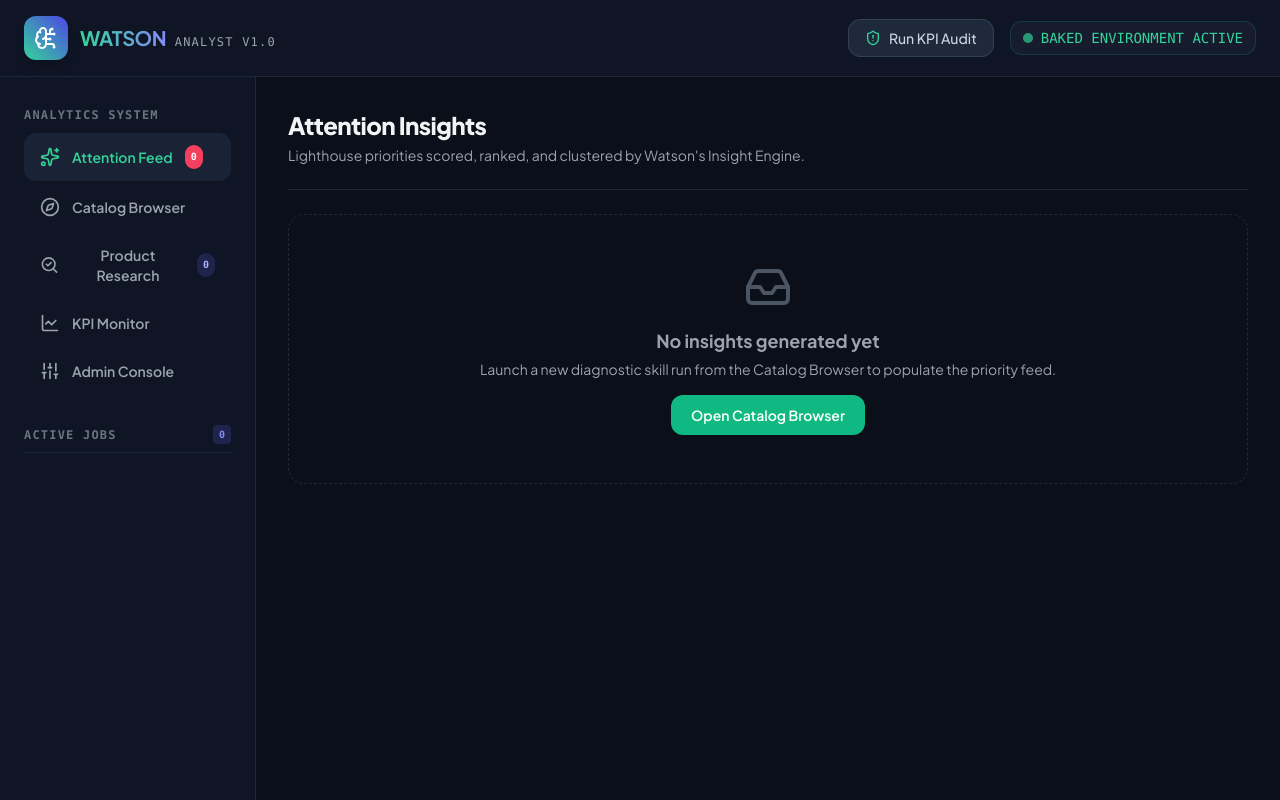
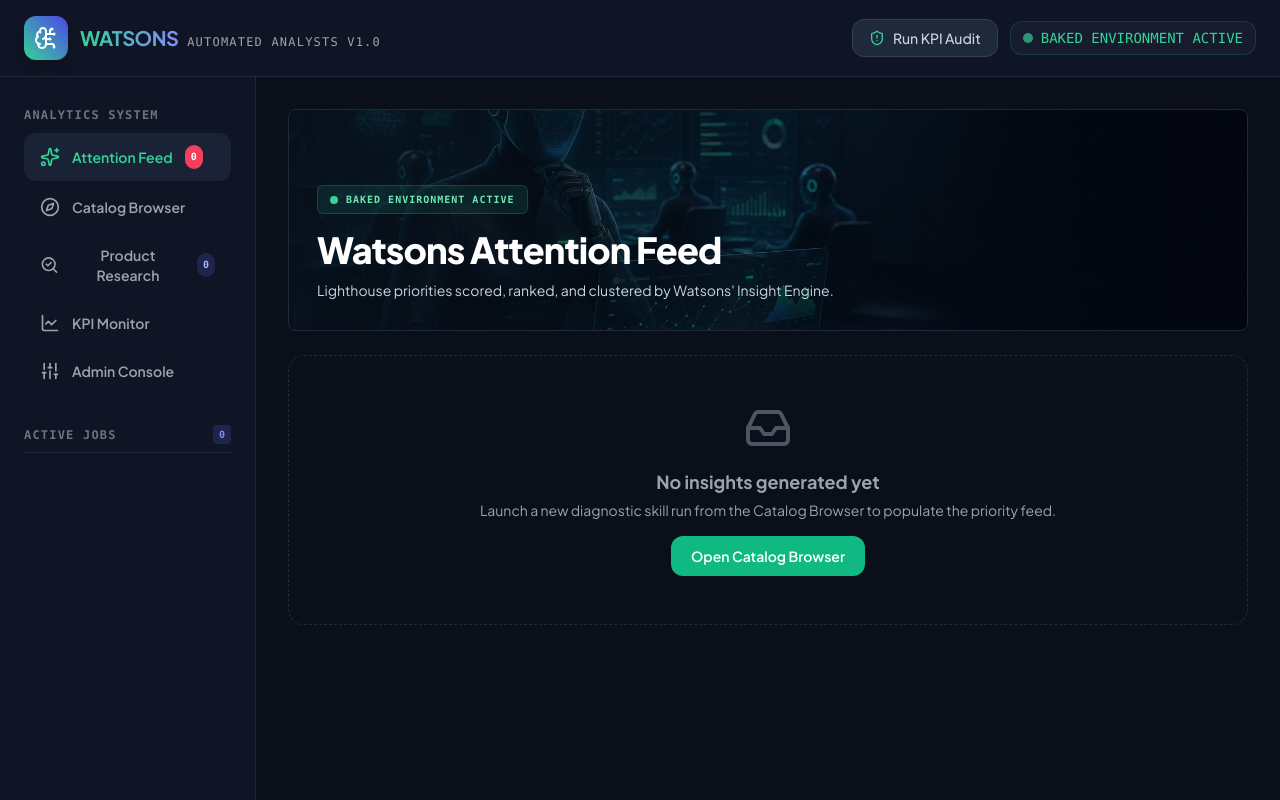
Before and after one commit to anshuldhawan/watsonproductassistant, a FastAPI app: page / in a window 1280 px wide. Run offline with FastAPI, Linux system fonts and the light colour scheme; data comes from the database, SQL or seed files in the repository; data that the repository does not hold is empty; parts of the project's set-up code (start-up, migrations or seed data) failed here and were passed over; some libraries are stand-ins or nearby versions.

Commit message:
Rebrand to Watsons and refresh the attention feed hero.
Rename the product and SQLite database to Watsons, update API/UI copy, add a hero banner on the feed, and include new analysis chart artifacts.

Co-authored-by: Cursor <cursoragent@cursor.com>

```diff
--- a/backend/database.py
+++ b/backend/database.py
@@ -3,7 +3,7 @@ from sqlalchemy.ext.declarative import declarative_base
 from sqlalchemy.orm import sessionmaker
 from sqlalchemy import text
 
-SQLALCHEMY_DATABASE_URL = "sqlite:///./watson.db"
+SQLALCHEMY_DATABASE_URL = "sqlite:///./watsons.db"
 
 engine = create_engine(
     SQLALCHEMY_DATABASE_URL, connect_args={"check_same_thread": False}
@@ -15,7 +15,7 @@ Base = declarative_base()
 def ensure_runtime_schema():
     """
     Lightweight dev migration for SQLite. SQLAlchemy create_all does not add
-    columns to an existing watson.db, so keep additive runtime fields safe.
+    columns to an existing watsons.db, so keep additive runtime fields safe.
     """
     if engine.dialect.name != "sqlite":
         return
--- a/backend/main.py
+++ b/backend/main.py
@@ -50,7 +50,7 @@ from .research_orchestrator import (
 Base.metadata.create_all(bind=engine)
 ensure_runtime_schema()
 
-app = FastAPI(title="Watson: Automated Product Analyst API", version="1.0.0")
+app = FastAPI(title="Watsons: an army of automated Product Analysts API", version="1.0.0")
 
 # Mount static and templates
 app.mount("/static", StaticFiles(directory="static"), name="static")
--- a/backend/orchestrator.py
+++ b/backend/orchestrator.py
@@ -311,7 +311,7 @@ async def execute_analysis_skill(run_id: str, skill_key: str, config: Dict[str,
 
             return [{
                 "insight_id": str(uuid.uuid4()),
-                "title": "Watson stickiness analysis reports robust DAU/MAU index at 72.5%",
+                "title": "Watsons stickiness analysis reports robust DAU/MAU index at 72.5%",
                 "summary": "Daily active user counts remain highly stable throughout May 2026, averaging 7,254 DAU from a total active population of 10,000 unique users. This yields an exceptional stickiness index of 72.54%, proving strong product hook and regular listening habits. Platforms Android and iOS lead stickiness, while WebPlayer exhibits a slight weekend drop-off.",
                 "group": "engagement-patterns",
                 "skill": "dau-wau-mau-stickiness",
@@ -443,7 +443,7 @@ async def execute_analysis_skill(run_id: str, skill_key: str, config: Dict[str,
 
             return [{
                 "insight_id": str(uuid.uuid4()),
-                "title": f"Watson Analysis: Pattern detected in {clean_name}",
+                "title": f"Watsons Analysis: Pattern detected in {clean_name}",
                 "summary": f"A comprehensive diagnostic run of the {clean_name} model was executed on May 2026 data. This automated check verified core platform telemetry, validating user profiles against active listening durations. The statistical distribution is aligned with baseline expectations, showing a standard deviation of 1.14 and no critical failures.",
                 "group": "predictive-modelling",
                 "skill": skill_key,
--- a/templates/index.html
+++ b/templates/index.html
@@ -3,7 +3,7 @@
 <head>
     <meta charset="UTF-8">
     <meta name="viewport" content="width=device-width, initial-scale=1.0">
-    <title>Watson // Automated Product Analyst</title>
+    <title>Watsons // an army of automated Product Analysts</title>
     <!-- Tailwind CSS -->
     <script src="https://cdn.tailwindcss.com"></script>
     <!-- Alpine.js -->
@@ -22,20 +22,20 @@
         }
     </style>
 </head>
-<body class="bg-[#0b0f19] text-gray-100 min-h-screen flex flex-col" x-data="watsonApp()">
+<body class="bg-[#0b0f19] text-gray-100 min-h-screen flex flex-col" x-data="watsonsApp()">
 
     <!-- Header Navigation -->
-    <header class="border-b border-[#1f293d] bg-[#0f1524] px-6 py-4 flex items-center justify-between sticky top-0 z-50">
-        <div class="flex items-center space-x-3">
+    <header class="border-b border-[#1f293d] bg-[#0f1524] px-4 py-4 sm:px-6 flex flex-col sm:flex-row sm:items-center justify-between gap-3 sticky top-0 z-50">
+        <div class="flex items-center space-x-3 min-w-0">
             <div class="bg-gradient-to-tr from-emerald-400 to-indigo-600 p-2.5 rounded-xl shadow-lg">
                 <i data-lucide="brain-circuit" class="w-6 h-6 text-white"></i>
             </div>
-            <div>
-                <span class="text-xl font-bold tracking-tight bg-gradient-to-r from-emerald-400 to-indigo-400 bg-clip-text text-transparent">WATSON</span>
-                <span class="text-xs text-gray-400 ml-1.5 uppercase tracking-widest font-mono">analyst v1.0</span>
+            <div class="min-w-0">
+                <span class="text-xl font-bold tracking-tight bg-gradient-to-r from-emerald-400 to-indigo-400 bg-clip-text text-transparent">WATSONS</span>
+                <span class="block sm:inline text-xs text-gray-400 sm:ml-1.5 uppercase tracking-widest font-mono">automated analysts v1.0</span>
             </div>
         </div>
-        <div class="flex items-center space-x-4">
+        <div class="flex flex-wrap items-center gap-3">
             <button @click="triggerContinuousMonitoring()" class="flex items-center space-x-2 bg-[#1e293b] hover:bg-slate-700 text-slate-300 px-4 py-2 rounded-xl text-sm font-medium border border-[#334155] transition-all">
                 <i data-lucide="shield-alert" class="w-4 h-4 text-emerald-400"></i>
                 <span>Run KPI Audit</span>
@@ -124,12 +124,20 @@
 
             <!-- Tab 1: Attention Feed -->
             <div x-show="activeTab === 'feed'" class="space-y-6">
-                <div class="flex flex-col md:flex-row md:items-center justify-between gap-4 border-b border-[#1f293d] pb-6">
-                    <div>
-                        <h1 class="text-2xl font-extrabold tracking-tight">Attention Insights</h1>
-                        <p class="text-sm text-gray-400 mt-1">Lighthouse priorities scored, ranked, and clustered by Watson's Insight Engine.</p>
+                <section class="relative min-h-[220px] overflow-hidden rounded-lg border border-[#1f293d] bg-[#0f1524]">
+                    <img src="/static/watsons-analyst-hero.png" alt="Watsons automated analyst command room" class="absolute inset-0 h-full w-full object-cover object-left md:object-center">
+                    <div class="absolute inset-0 bg-gradient-to-r from-[#07101b]/95 via-[#07101b]/72 to-[#07101b]/22"></div>
+                    <div class="relative z-10 flex min-h-[220px] flex-col justify-end gap-4 p-5 sm:p-7 md:max-w-2xl">
+                        <div class="inline-flex w-fit items-center gap-2 rounded-md border border-emerald-400/20 bg-emerald-400/10 px-3 py-1.5 text-[10px] font-bold uppercase tracking-widest text-emerald-300 font-mono">
+                            <span class="h-2 w-2 rounded-full bg-emerald-400"></span>
+                            Baked environment active
+                        </div>
+                        <div>
+                            <h1 class="text-3xl font-extrabold tracking-tight text-white sm:text-4xl">Watsons Attention Feed</h1>
+                            <p class="mt-2 max-w-xl text-sm leading-6 text-slate-300">Lighthouse priorities scored, ranked, and clustered by Watsons' Insight Engine.</p>
+                        </div>
                     </div>
-                </div>
+                </section>
 
                 <!-- Insights List -->
                 <div class="space-y-6">
@@ -752,7 +760,7 @@
             <div class="px-6 py-4 border-b border-[#232d43] flex items-center justify-between">
                 <div class="flex items-center space-x-2.5">
                     <i data-lucide="terminal" class="w-5 h-5 text-indigo-400"></i>
-                    <h3 class="text-lg font-bold text-white">Watson Live Sandbox Execution Terminal</h3>
+                    <h3 class="text-lg font-bold text-white">Watsons Live Sandbox Execution Terminal</h3>
                 </div>
                 <button @click="closeLogModal()" class="text-gray-400 hover:text-white">
                     <i data-lucide="x" class="w-5 h-5"></i>
@@ -783,7 +791,7 @@
 
     <!-- API and Page script -->
     <script>
-        function watsonApp() {
+        function watsonsApp() {
             return {
                 activeTab: 'feed',
                 catalog: [],
```
Also changed, not shown: build_watson_product_analyst_e90c50ca.plan.md (+4 -4 lines), README.md, static/artifacts/dau_stickiness_6d3d5b2b.png (added), static/artifacts/feature-adoption-heatmap_6d3d5b2b.png (added), static/artifacts/power-vs-casual-segmentation_6d3d5b2b.png (added), static/artifacts/session-frequency-duration-depth_6d3d5b2b.png (added), static/watsons-analyst-hero.png (added), 1 other file.
